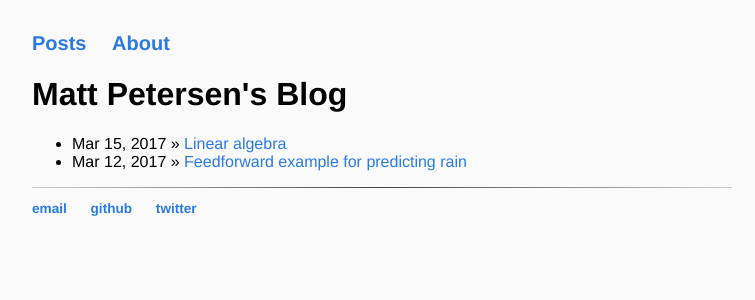
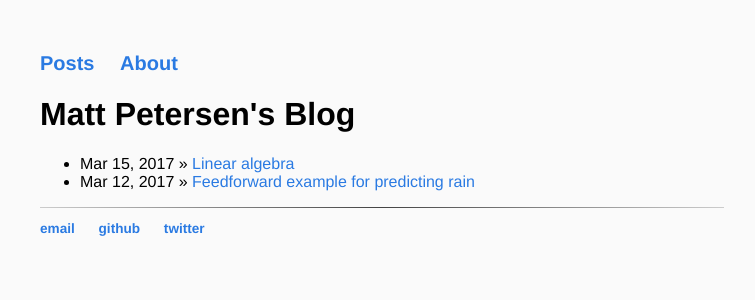
Before and after one commit to mattpetersen/mattpetersen.github.io, a Jekyll site: the page built from index.html, in a window 1280 px wide. Shown: the top 300 px of the page, without its empty margins (258-1013 px from the left). Built offline with Jekyll 4.4.1, drawn with Linux system fonts in a browser that asks for light colours.

Commit message:
Move margin & max-width to HTML class

```diff
--- a/_layouts/default.html
+++ b/_layouts/default.html
@@ -5,8 +5,8 @@
         <meta charset="utf-8"> <!-- set character encoding for the document -->
         <meta http-equiv="x-ua-compatible" content="ie=edge">
 
-        <!-- Make the site nice on different screens -->
-        <meta name="viewport" content="width=device-width*0.5, initial-scale=1, shrink-to-fit=yes">
+        <!-- Make the site nicely on different screens -->
+        <meta name="viewport" content="widh=device-width, initial-scale=1, shrink-to-fit=no">
 
         <!-- For web crawlers -->
         <meta name="robots" content="index,follow,noodp">  <!-- follow me -->
--- a/css/main.css
+++ b/css/main.css
@@ -1,13 +1,12 @@
 html {
     font-family: 'Helvetica', 'Arial', 'Sans-Serif';
     background-color: #fafafa;  /* off-white */
+    margin: 2em auto;
+    max-width: 700px;
 }
 
 /* Center and scale our page for different screens */
 body {
-    margin: 5em auto;
-    margin-top: 2em;
-    max-width: 700px;
 }
 
 header {
```
